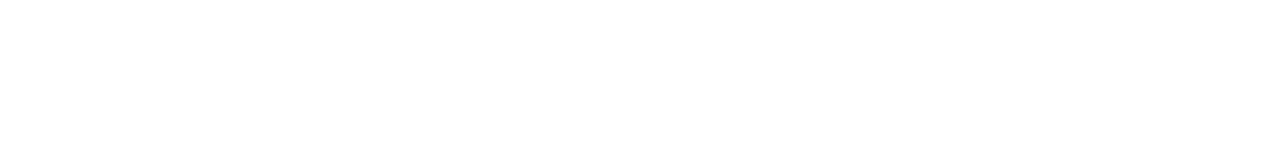
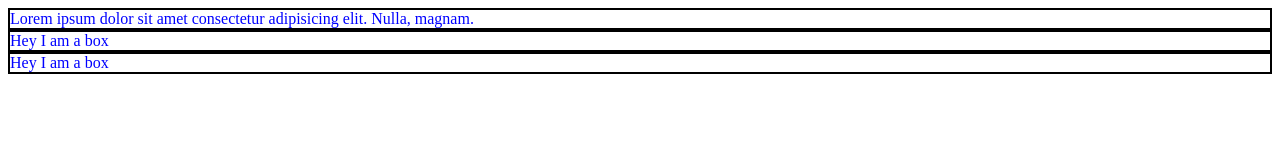
Before and after one commit to Aditya-j101/WebDevelopment, a plain HTML site: page CSS/CSS Selectors pt2/Index.html in a window 1280 px wide. Drawn offline with Linux system fonts and the light colour scheme.

Commit message:
Selectors Extension Completed

```diff
--- a/CSS/CSS Selectors pt2/Index.html
+++ b/CSS/CSS Selectors pt2/Index.html
@@ -4,8 +4,25 @@
     <meta charset="UTF-8">
     <meta name="viewport" content="width=device-width, initial-scale=1.0">
     <title>More on Selectors</title>
+    <style>
+        /* .box:first-child{
+            background-color: red;
+        } */
+        /* .box:first-line{
+            color:violet
+        } */
+        .boxes *{
+            color: blue;
+            border:2px solid black;
+        }
+    </style>
 </head>
 <body>
+    <div class="boxes">
+        <div class="box">Lorem ipsum dolor sit amet consectetur adipisicing elit. Nulla, magnam.</div>
+        <div class="box">Hey I am a box</div>
+        <div class="box">Hey I am a box</div>
+    </div>
 
 </body>
 </html>
```
